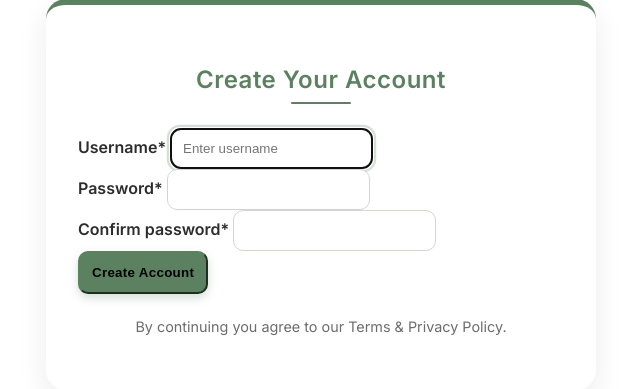
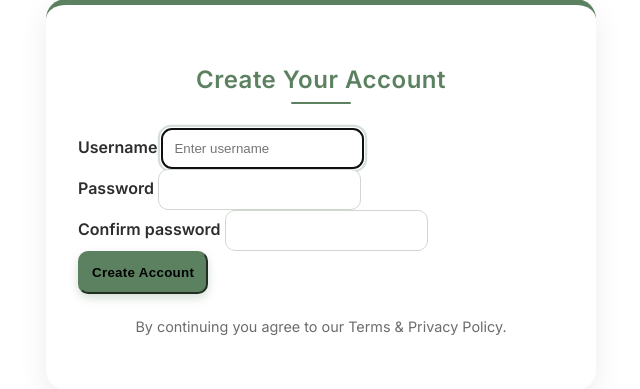
Before and after one commit to VmMaster007/ShiatsuWebsite, a Django app: template shiatsushane/website/templates/pages/register.html in a window 1280 px wide. Shown: the part 336-725 px from the top of the page, without its empty margins (319-959 px from the left). Run offline with Django 5.2, Linux system fonts and the light colour scheme; the template is opened without the code that fills it: values that come from a table or form of the project are taken from there, others are empty; some libraries are stand-ins or nearby versions.

Commit message:
lesson ended

```diff
--- a/shiatsushane/website/static/css/formlayout.css
+++ b/shiatsushane/website/static/css/formlayout.css
@@ -123,6 +123,11 @@
   font-size: 0.9rem;
 }
 
+/* Hide crispy's required asterisk */
+.auth-form .asteriskField {
+  display: none;
+}
+
 /* --- Small screen tweaks --- */
 @media (max-width: 850px) {
   .auth-card {
--- a/shiatsushane/website/templates/pages/index.html
+++ b/shiatsushane/website/templates/pages/index.html
@@ -22,7 +22,6 @@
         <div class="auth-page">
             <div class="auth-card">
                 <h2 class="auth-title">Create Your Account</h2>
-                <p class="auth-subtitle">Start managing your clients today</p>
                 <div class="auth-divider"></div>
 
                 <form method="POST" autocomplete="off" class="auth-form">
```
